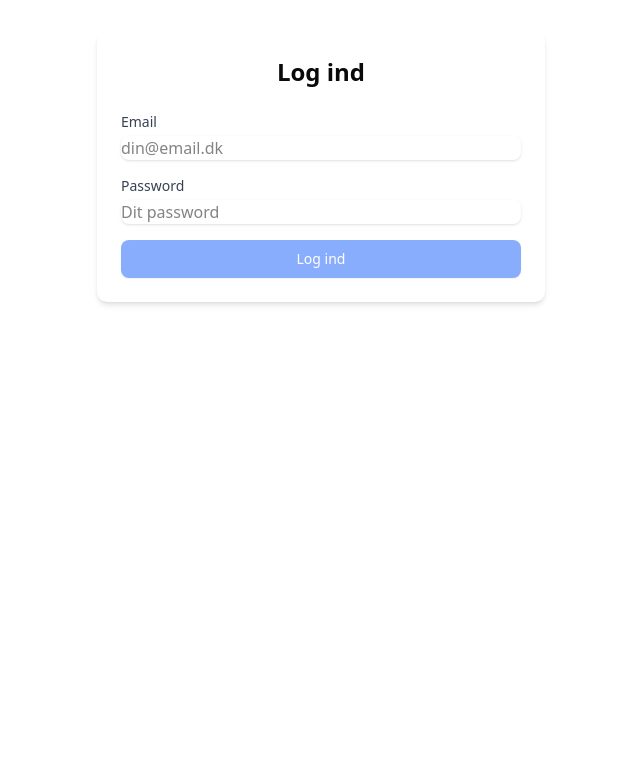
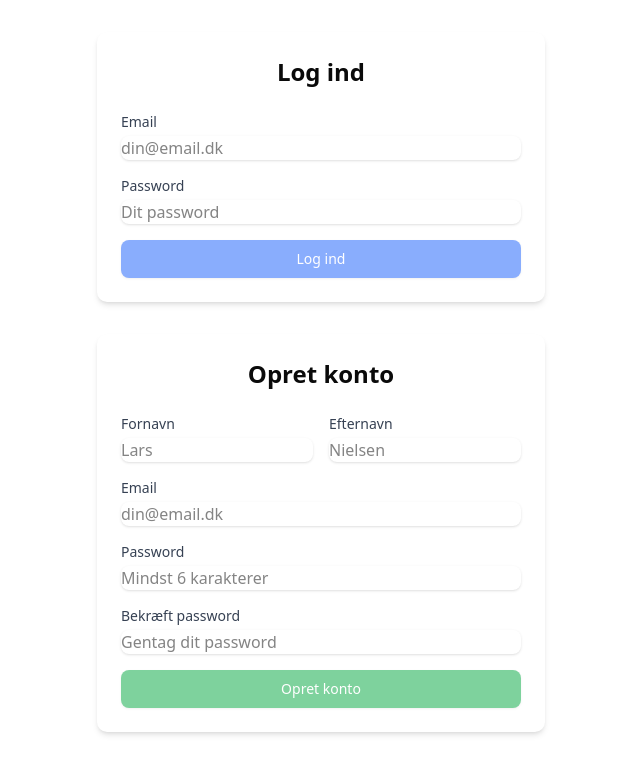
Before and after one commit to magn5310/fullstack_eksamens_project, a Next.js app in the folder client/: page /login in a window 1280 px wide. Shown: the top 774 px of the page, without its empty margins (319-959 px from the left). Built offline with nearby package versions, Linux system fonts and the light colour scheme.

Commit message:
Implement registration form and update login page; modify AuthContext for registration handling and adjust form validation

```diff
--- a/client/prisma/seed.ts
+++ b/client/prisma/seed.ts
@@ -41,7 +41,7 @@ async function main() {
       email: "admin@kebab.dk",
       firstName: "Admin",
       lastName: "Andersen",
-      password: "$2b$10$exampleHashedPassword123",
+      password: "password",
       roleId: adminRole.id,
     },
   });
--- a/client/src/app/login/page.tsx
+++ b/client/src/app/login/page.tsx
@@ -1,7 +1,13 @@
 import { LoginForm } from "@/components/auth/LoginForm";
+import { RegisterForm } from "@/components/auth/Registerform";
 
 const login = () => {
-  return <LoginForm />;
+  return (
+    <div>
+      <LoginForm />
+      <RegisterForm />
+    </div>
+  );
 };
 
 export default login;
--- a/client/src/components/auth/LoginForm.tsx
+++ b/client/src/components/auth/LoginForm.tsx
@@ -18,7 +18,7 @@ export function LoginForm() {
     formState: { errors, isValid },
   } = useForm<LoginFormData>({
     resolver: zodResolver(loginSchema),
-    mode: "onChange",
+    mode: "onSubmit",
   });
 
   const onSubmit = async (data: LoginFormData) => {
--- /dev/null
+++ b/client/src/components/auth/Registerform.tsx
@@ -0,0 +1,73 @@
+"use client";
+
+import { useState } from "react";
+import { useForm } from "react-hook-form";
+import { zodResolver } from "@hookform/resolvers/zod";
+import { useAuth } from "@/contexts/AuthContext";
+import { registerSchema, registerFormData } from "@/lib/validations/auth";
+import { FormField } from "@/components/ui/FormField";
+
+export function RegisterForm() {
+  const [isLoading, setIsLoading] = useState(false);
+  const [serverError, setServerError] = useState<string | null>(null);
+  const { register: registerUser } = useAuth(); // Renamed to avoid conflict with form register
+
+  const {
+    register,
+    handleSubmit,
+    formState: { errors, isValid },
+  } = useForm<registerFormData>({
+    resolver: zodResolver(registerSchema),
+    mode: "onChange",
+  });
+
+  const onSubmit = async (data: registerFormData) => {
+    try {
+      setIsLoading(true);
+      setServerError(null);
+
+      console.log("Sending data:", data); // DEBUG LINE
+
+      await registerUser(data.email, data.password, data.firstName, data.lastName);
+
+      console.log("Registration successful!");
+      // Her kan du redirect eller opdatere UI
+    } catch (error) {
+      console.error("Registration error:", error); // DEBUG LINE
+      setServerError(error instanceof Error ? error.message : "Registrering fejlede");
+    } finally {
+      setIsLoading(false);
+    }
+  };
+
+  return (
+    <div className="max-w-md mx-auto mt-8 p-6 bg-white rounded-lg shadow-md">
+      <h2 className="text-2xl font-bold text-center mb-6">Opret konto</h2>
+
+      <form onSubmit={handleSubmit(onSubmit)} className="space-y-4">
+        <div className="grid grid-cols-2 gap-4">
+          <FormField<registerFormData> label="Fornavn" name="firstName" type="text" register={register} error={errors.firstName} placeholder="Lars" />
+
+          <FormField<registerFormData> label="Efternavn" name="lastName" type="text" register={register} error={errors.lastName} placeholder="Nielsen" />
+        </div>
+
+        <FormField<registerFormData> label="Email" name="email" type="email" register={register} error={errors.email} placeholder="din@email.dk" />
+
+        <FormField<registerFormData> label="Password" name="password" type="password" register={register} error={errors.password} placeholder="Mindst 6 karakterer" />
+
+        <FormField<registerFormData> label="Bekræft password" name="confirmPassword" type="password" register={register} error={errors.confirmPassword} placeholder="Gentag dit password" />
+
+        {serverError && (
+          <div className="p-3 bg-red-100 border border-red-400 text-red-700 rounded">
+            <div className="font-medium">Fejl ved registrering:</div>
+            <pre className="whitespace-pre-wrap text-sm mt-1">{serverError}</pre>
+          </div>
+        )}
+
+        <button type="submit" disabled={!isValid || isLoading} className="w-full py-2 px-4 border border-transparent rounded-md shadow-sm text-sm font-medium text-white bg-green-600 hover:bg-green-700 focus:outline-none focus:ring-2 focus:ring-offset-2 focus:ring-green-500 disabled:opacity-50 disabled:cursor-not-allowed">
+          {isLoading ? "Opretter konto..." : "Opret konto"}
+        </button>
+      </form>
+    </div>
+  );
+}
--- a/client/src/components/ui/FormField.tsx
+++ b/client/src/components/ui/FormField.tsx
@@ -4,7 +4,7 @@ import { UseFormRegister, FieldError, FieldValues, Path } from "react-hook-form"
 interface FormFieldProps<T extends FieldValues> {
   label: string;
   name: Path<T>;
-  type: string;
+  type?: string;
   register: UseFormRegister<T>;
   error?: FieldError;
   placeholder?: string;
--- a/client/src/contexts/AuthContext.tsx
+++ b/client/src/contexts/AuthContext.tsx
@@ -4,6 +4,11 @@ import { createContext, useContext, ReactNode } from "react";
 
 interface AuthContextType {
   login: (email: string, password: string) => Promise<void>;
+  register: (email: string, password: string, firstName: string, lastName: string) => Promise<void>;
+}
+
+interface ValidationErrorDetail {
+  message: string;
 }
 
 const AuthContext = createContext<AuthContextType | undefined>(undefined);
@@ -22,7 +27,28 @@ export function AuthProvider({ children }: { children: ReactNode }) {
     }
   };
 
-  return <AuthContext.Provider value={{ login }}>{children}</AuthContext.Provider>;
+  const register = async (email: string, password: string, firstName: string, lastName: string) => {
+    const response = await fetch("/api/auth/register", {
+      method: "POST",
+      headers: { "Content-Type": "application/json" },
+      body: JSON.stringify({ email, password, firstName, lastName, confirmPassword: password }),
+    });
+
+    if (!response.ok) {
+      const error = await response.json();
+      console.error("API Error:", error); // DEBUG LINE
+
+      // Vis detaljerede validation errors hvis det er Zod fejl
+      if (error.details) {
+        const errorMessages = error.details.map((detail: ValidationErrorDetail) => detail.message).join(", ");
+        throw new Error(errorMessages);
+      }
+
+      throw new Error(error.error || "Registration failed");
+    }
+  };
+
+  return <AuthContext.Provider value={{ login, register }}>{children}</AuthContext.Provider>;
 }
 
 export function useAuth() {
--- a/client/src/lib/validations/auth.ts
+++ b/client/src/lib/validations/auth.ts
@@ -38,3 +38,5 @@ export const registerSchema = z
     message: "Passwords do not match",
     path: ["confirmPassword"],
   });
+
+export type registerFormData = z.infer<typeof registerSchema>;
```
